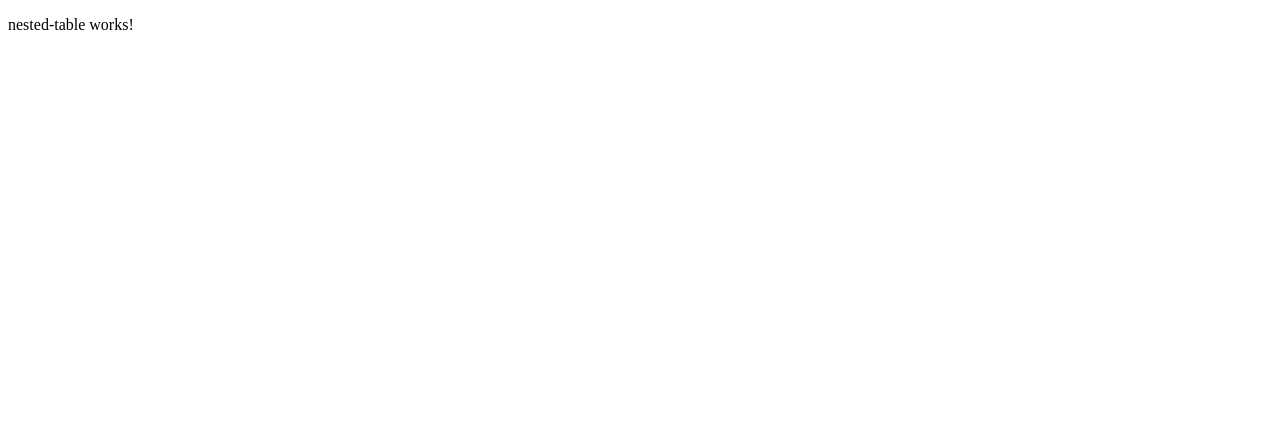
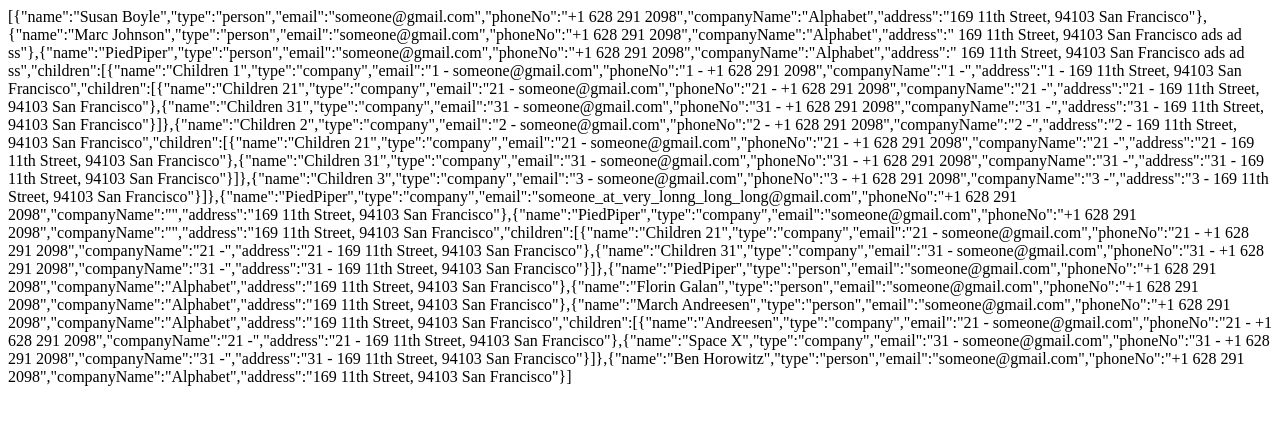
Before and after one commit to inkyuteam/nested-table, an Angular app: page /nested-table in a window 1280 px wide. Shown: the top 424 px of the page. Built offline with nearby package versions, Linux system fonts and the light colour scheme.

Commit message:
feat: show mockup data

```diff
--- a/src/app/components/nested-table/nested-table.component.html
+++ b/src/app/components/nested-table/nested-table.component.html
@@ -1 +1 @@
-<p>nested-table works!</p>
+{{temp}}
--- a/src/app/components/nested-table/nested-table.component.ts
+++ b/src/app/components/nested-table/nested-table.component.ts
@@ -1,4 +1,6 @@
-import { Component } from '@angular/core';
+import { Component, Input } from '@angular/core';
+import { data } from 'src/app/config';
+import { TableData } from 'src/app/interfaces';
 
 @Component({
   selector: 'app-nested-table',
@@ -6,5 +8,13 @@
   styleUrls: ['./nested-table.component.scss']
 })
 export class NestedTableComponent {
+  @Input() tableData?: TableData[];
+  public temp: string = '';
 
+  ngOnInit() {
+    if (!this.tableData) {
+      this.tableData = data;
+    }
+    this.temp = JSON.stringify(this.tableData);
+  }
 }
--- /dev/null
+++ b/src/app/config/index.ts
@@ -0,0 +1,174 @@
+import { TableData } from "../interfaces";
+
+export const data: TableData[] = [
+  {
+    name: 'Susan Boyle',
+    type: 'person',
+    email: 'someone@gmail.com',
+    phoneNo: '+1 628 291 2098',
+    companyName: 'Alphabet',
+    address: '169 11th Street, 94103 San Francisco'
+  },
+  {
+    name: 'Marc Johnson',
+    type: 'person',
+    email: 'someone@gmail.com',
+    phoneNo: '+1 628 291 2098',
+    companyName: 'Alphabet',
+    address: ' 169 11th Street, 94103 San Francisco ads ad ss'
+  },
+  {
+    name: 'PiedPiper',
+    type: 'person',
+    email: 'someone@gmail.com',
+    phoneNo: '+1 628 291 2098',
+    companyName: 'Alphabet',
+    address: ' 169 11th Street, 94103 San Francisco ads ad ss',
+    children: [
+      {
+        name: 'Children 1',
+        type: 'company',
+        email: '1 - someone@gmail.com',
+        phoneNo: '1 - +1 628 291 2098',
+        companyName: '1 -',
+        address: '1 - 169 11th Street, 94103 San Francisco',
+        children: [
+          {
+            name: 'Children 21',
+            type: 'company',
+            email: '21 - someone@gmail.com',
+            phoneNo: '21 - +1 628 291 2098',
+            companyName: '21 -',
+            address: '21 - 169 11th Street, 94103 San Francisco'
+          },
+          {
+            name: 'Children 31',
+            type: 'company',
+            email: '31 - someone@gmail.com',
+            phoneNo: '31 - +1 628 291 2098',
+            companyName: '31 -',
+            address: '31 - 169 11th Street, 94103 San Francisco'
+          },
+        ]
+      },
+      {
+        name: 'Children 2',
+        type: 'company',
+        email: '2 - someone@gmail.com',
+        phoneNo: '2 - +1 628 291 2098',
+        companyName: '2 -',
+        address: '2 - 169 11th Street, 94103 San Francisco',
+        children: [
+          {
+            name: 'Children 21',
+            type: 'company',
+            email: '21 - someone@gmail.com',
+            phoneNo: '21 - +1 628 291 2098',
+            companyName: '21 -',
+            address: '21 - 169 11th Street, 94103 San Francisco'
+          },
+          {
+            name: 'Children 31',
+            type: 'company',
+            email: '31 - someone@gmail.com',
+            phoneNo: '31 - +1 628 291 2098',
+            companyName: '31 -',
+            address: '31 - 169 11th Street, 94103 San Francisco'
+          },
+        ]
+      },
+      {
+        name: 'Children 3',
+        type: 'company',
+        email: '3 - someone@gmail.com',
+        phoneNo: '3 - +1 628 291 2098',
+        companyName: '3 -',
+        address: '3 - 169 11th Street, 94103 San Francisco'
+      },
+    ]
+  },
+  {
+    name: 'PiedPiper',
+    type: 'company',
+    email: 'someone_at_very_lonng_long_long@gmail.com',
+    phoneNo: '+1 628 291 2098',
+    companyName: '',
+    address: '169 11th Street, 94103 San Francisco'
+  },
+  {
+    name: 'PiedPiper',
+    type: 'company',
+    email: 'someone@gmail.com',
+    phoneNo: '+1 628 291 2098',
+    companyName: '',
+    address: '169 11th Street, 94103 San Francisco',
+    children: [
+      {
+        name: 'Children 21',
+        type: 'company',
+        email: '21 - someone@gmail.com',
+        phoneNo: '21 - +1 628 291 2098',
+        companyName: '21 -',
+        address: '21 - 169 11th Street, 94103 San Francisco'
+      },
+      {
+        name: 'Children 31',
+        type: 'company',
+        email: '31 - someone@gmail.com',
+        phoneNo: '31 - +1 628 291 2098',
+        companyName: '31 -',
+        address: '31 - 169 11th Street, 94103 San Francisco'
+      },
+    ]
+  },
+  {
+    name: 'PiedPiper',
+    type: 'person',
+    email: 'someone@gmail.com',
+    phoneNo: '+1 628 291 2098',
+    companyName: 'Alphabet',
+    address: '169 11th Street, 94103 San Francisco'
+  },
+  {
+    name: 'Florin Galan',
+    type: 'person',
+    email: 'someone@gmail.com',
+    phoneNo: '+1 628 291 2098',
+    companyName: 'Alphabet',
+    address: '169 11th Street, 94103 San Francisco'
+  },
+  {
+    name: 'March Andreesen',
+    type: 'person',
+    email: 'someone@gmail.com',
+    phoneNo: '+1 628 291 2098',
+    companyName: 'Alphabet',
+    address: '169 11th Street, 94103 San Francisco',
+    children: [
+      {
+        name: 'Andreesen',
+        type: 'company',
+        email: '21 - someone@gmail.com',
+        phoneNo: '21 - +1 628 291 2098',
+        companyName: '21 -',
+        address: '21 - 169 11th Street, 94103 San Francisco'
+      },
+      {
+        name: 'Space X',
+        type: 'company',
+        email: '31 - someone@gmail.com',
+        phoneNo: '31 - +1 628 291 2098',
+        companyName: '31 -',
+        address: '31 - 169 11th Street, 94103 San Francisco'
+      },
+    ]
+  },
+  {
+    name: 'Ben Horowitz',
+    type: 'person',
+    email: 'someone@gmail.com',
+    phoneNo: '+1 628 291 2098',
+    companyName: 'Alphabet',
+    address: '169 11th Street, 94103 San Francisco'
+  },
+];
--- /dev/null
+++ b/src/app/interfaces/index.ts
@@ -0,0 +1,10 @@
+export interface TableData {
+  name: string;
+  type: 'person' | 'company';
+  email: string;
+  phoneNo: string;
+  companyName: string;
+  address: string;
+  children?: TableData[];
+  [key: string]: any;
+}
```
